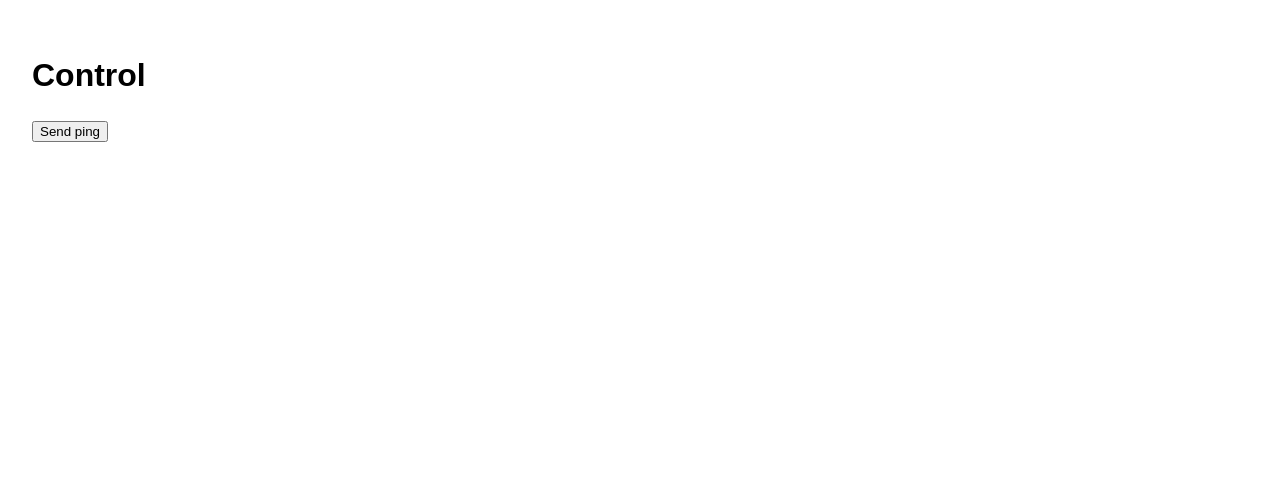
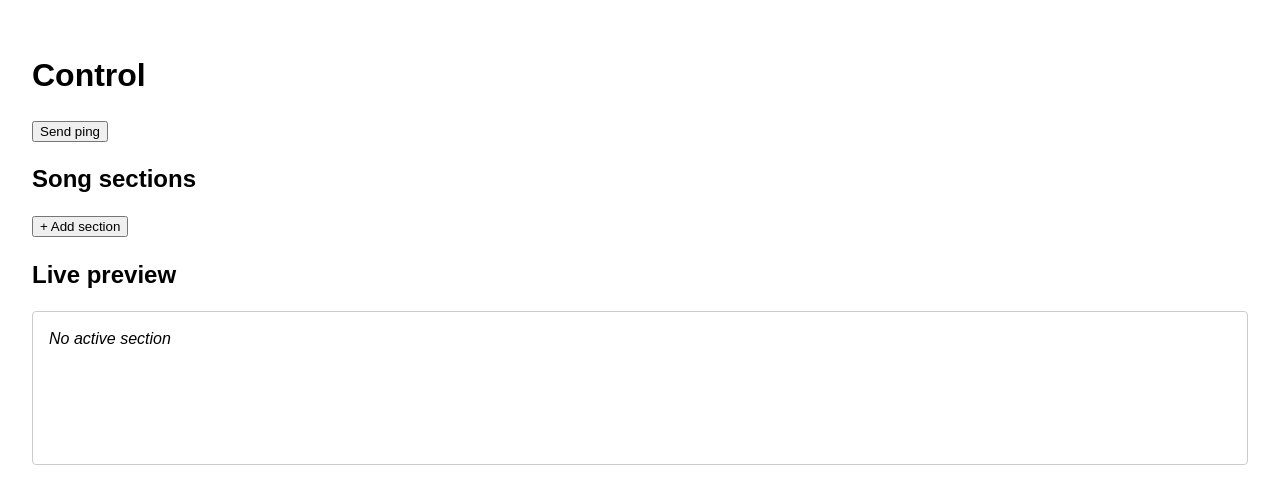
Before and after one commit to bUtteRmilkTea/proprez, a React (Vite) app: page /control in a window 1280 px wide. Shown: the top 504 px of the page. Built offline with nearby package versions, Linux system fonts and the light colour scheme.

Commit message:
[feat]: feat/song-data-entry
1 Add in-memory song model, section editor (label/key/text), and keyboard-driven active-section switching with live preview on /control

```diff
--- /dev/null
+++ b/src/features/song/SongEditor.jsx
@@ -0,0 +1,61 @@
+export default function SongEditor({
+  sections,
+  activeSection,
+  onAddSection,
+  onUpdateSection,
+  onRemoveSection,
+  onSelectSection,
+}) {
+  return (
+    <div>
+      <button type="button" onClick={onAddSection}>
+        + Add section
+      </button>
+      <ul style={{ listStyle: 'none', padding: 0 }}>
+        {sections.map((section) => (
+          <li
+            key={section.id}
+            style={{
+              border: '1px solid #ccc',
+              borderRadius: 4,
+              padding: 8,
+              marginTop: 8,
+              background: activeSection?.id === section.id ? '#fff3cd' : 'transparent',
+            }}
+          >
+            <div style={{ display: 'flex', gap: 8 }}>
+              <input
+                aria-label="Label"
+                placeholder="Label (e.g. Verse 1)"
+                value={section.label}
+                onChange={(event) => onUpdateSection(section.id, { label: event.target.value })}
+              />
+              <input
+                aria-label="Key binding"
+                placeholder="Key (e.g. 1)"
+                value={section.key}
+                maxLength={1}
+                onChange={(event) => onUpdateSection(section.id, { key: event.target.value })}
+                style={{ width: 48 }}
+              />
+              <button type="button" onClick={() => onSelectSection(section.id)}>
+                Go live
+              </button>
+              <button type="button" onClick={() => onRemoveSection(section.id)}>
+                Remove
+              </button>
+            </div>
+            <textarea
+              aria-label="Section text"
+              placeholder="Lyrics..."
+              value={section.text}
+              onChange={(event) => onUpdateSection(section.id, { text: event.target.value })}
+              rows={3}
+              style={{ width: '100%', marginTop: 8, boxSizing: 'border-box' }}
+            />
+          </li>
+        ))}
+      </ul>
+    </div>
+  )
+}
--- /dev/null
+++ b/src/features/song/SongPreview.jsx
@@ -0,0 +1,22 @@
+export default function SongPreview({ activeSection }) {
+  return (
+    <div
+      style={{
+        border: '1px solid #ccc',
+        borderRadius: 4,
+        padding: 16,
+        minHeight: 120,
+        whiteSpace: 'pre-wrap',
+      }}
+    >
+      {activeSection ? (
+        <>
+          <strong>{activeSection.label || '(untitled)'}</strong>
+          <p>{activeSection.text}</p>
+        </>
+      ) : (
+        <em>No active section</em>
+      )}
+    </div>
+  )
+}
--- /dev/null
+++ b/src/features/song/useSongSections.js
@@ -0,0 +1,56 @@
+import { useCallback, useEffect, useState } from 'react'
+
+let nextId = 1
+
+function makeSection() {
+  return { id: nextId++, label: '', key: '', text: '' }
+}
+
+function isEditableTarget(target) {
+  if (!target) return false
+  const tag = target.tagName
+  return tag === 'INPUT' || tag === 'TEXTAREA' || target.isContentEditable
+}
+
+export function useSongSections() {
+  const [sections, setSections] = useState([])
+  const [activeId, setActiveId] = useState(null)
+
+  const addSection = useCallback(() => {
+    setSections((prev) => [...prev, makeSection()])
+  }, [])
+
+  const updateSection = useCallback((id, patch) => {
+    setSections((prev) =>
+      prev.map((section) => (section.id === id ? { ...section, ...patch } : section)),
+    )
+  }, [])
+
+  const removeSection = useCallback((id) => {
+    setSections((prev) => prev.filter((section) => section.id !== id))
+    setActiveId((current) => (current === id ? null : current))
+  }, [])
+
+  useEffect(() => {
+    function handleKeyDown(event) {
+      if (isEditableTarget(event.target)) return
+      const match = sections.find(
+        (section) => section.key && section.key.toLowerCase() === event.key.toLowerCase(),
+      )
+      if (match) setActiveId(match.id)
+    }
+    window.addEventListener('keydown', handleKeyDown)
+    return () => window.removeEventListener('keydown', handleKeyDown)
+  }, [sections])
+
+  const activeSection = sections.find((section) => section.id === activeId) ?? null
+
+  return {
+    sections,
+    activeSection,
+    setActiveId,
+    addSection,
+    updateSection,
+    removeSection,
+  }
+}
--- a/src/pages/Control.jsx
+++ b/src/pages/Control.jsx
@@ -1,12 +1,37 @@
 import { send } from '../lib/channel'
+import SongEditor from '../features/song/SongEditor'
+import SongPreview from '../features/song/SongPreview'
+import { useSongSections } from '../features/song/useSongSections'
 
 export default function Control() {
+  const {
+    sections,
+    activeSection,
+    setActiveId,
+    addSection,
+    updateSection,
+    removeSection,
+  } = useSongSections()
+
   return (
     <main style={{ padding: '2rem', fontFamily: 'sans-serif' }}>
       <h1>Control</h1>
       <button type="button" onClick={() => send({ type: 'ping' })}>
         Send ping
       </button>
+
+      <h2>Song sections</h2>
+      <SongEditor
+        sections={sections}
+        activeSection={activeSection}
+        onAddSection={addSection}
+        onUpdateSection={updateSection}
+        onRemoveSection={removeSection}
+        onSelectSection={setActiveId}
+      />
+
+      <h2>Live preview</h2>
+      <SongPreview activeSection={activeSection} />
     </main>
   )
 }
```
